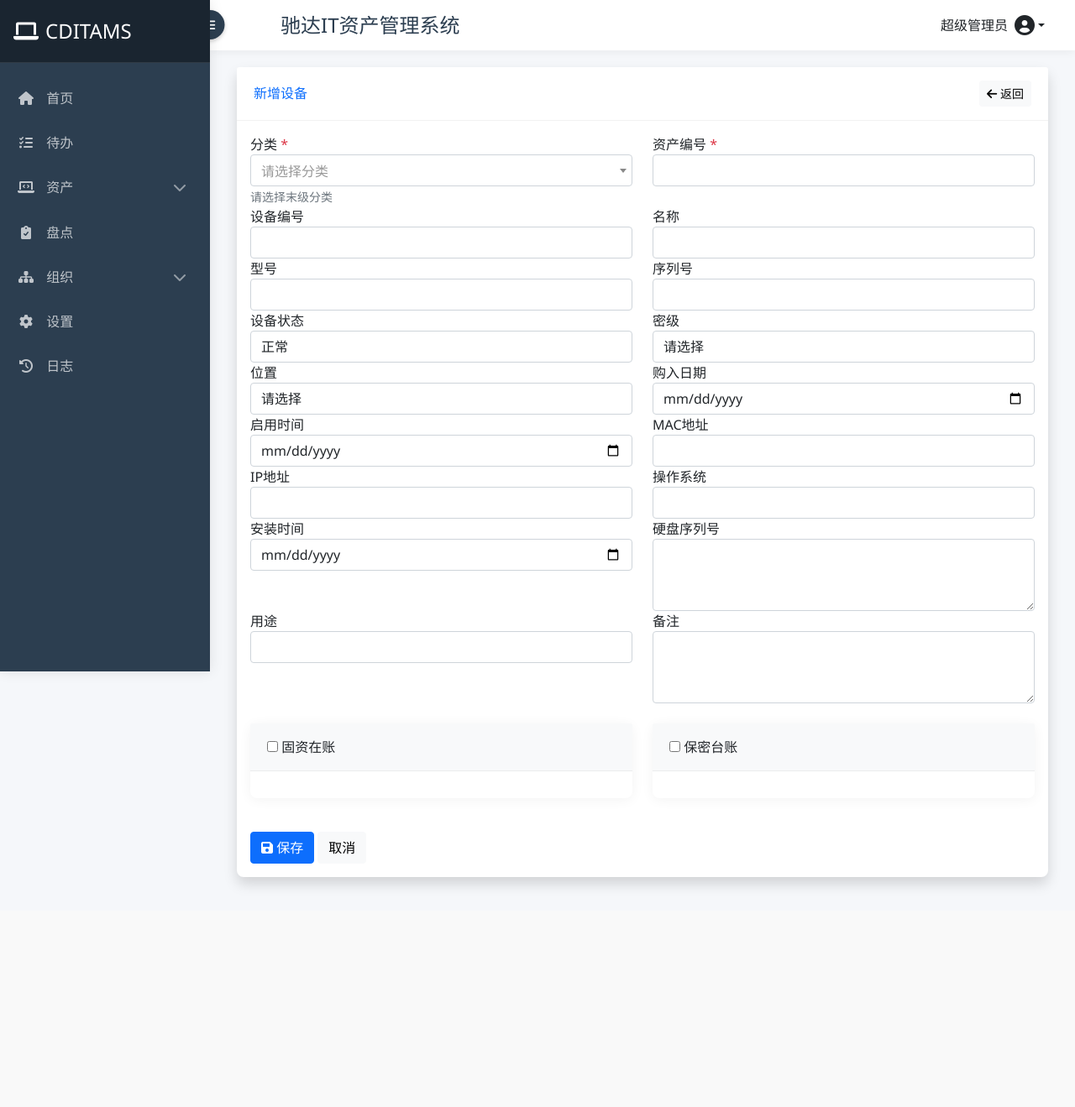
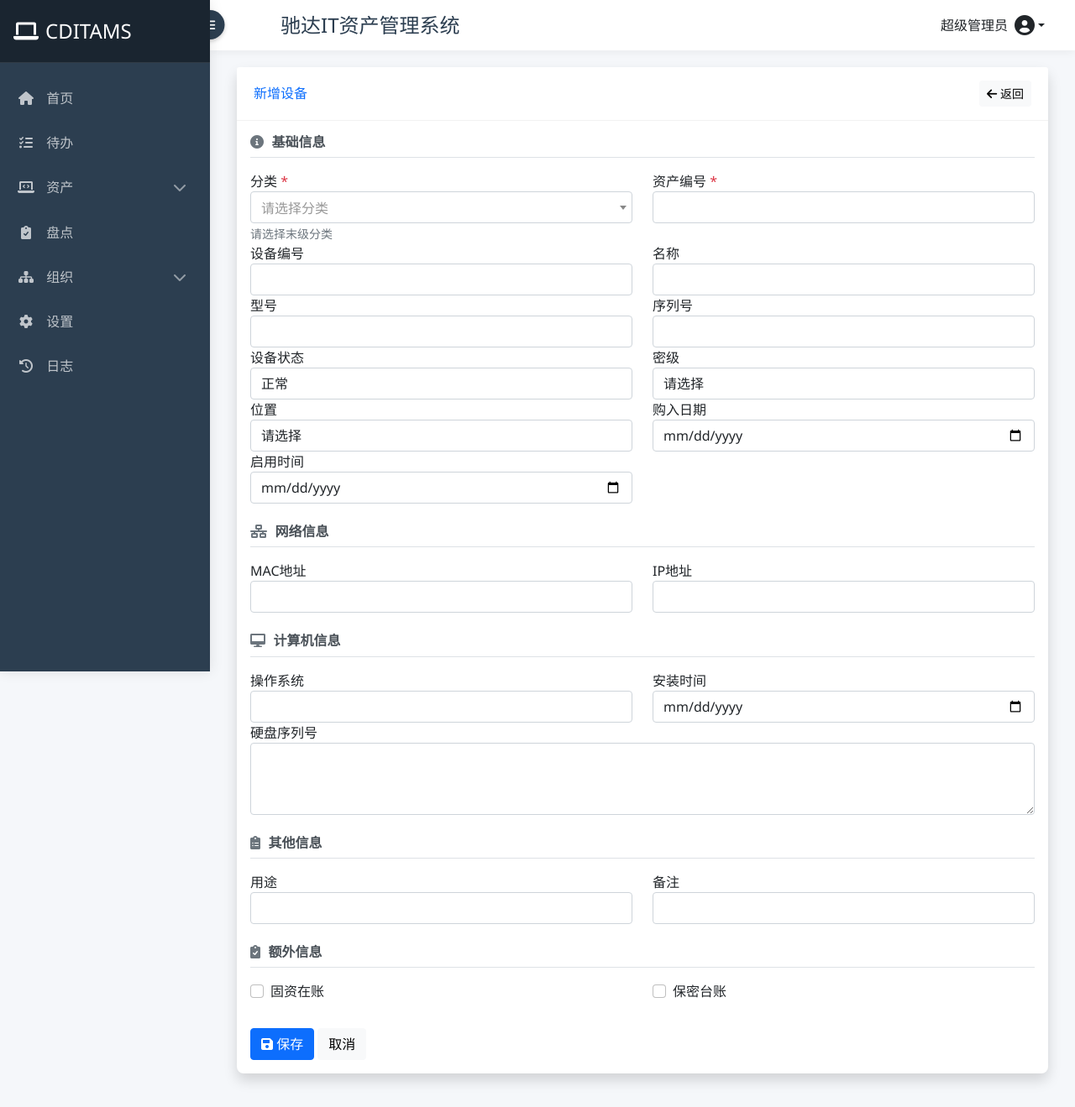
Before and after one commit to juzixs/CDITAMS, a Flask app: template app/templates/asset/device/form.html in a window 1280 px wide. Shown: the whole page at 84% size. Before the commit the page ends 1059 px from the top, so only its background shows below. Run offline with Flask 2, Linux system fonts and the light colour scheme; the template is opened without the code that fills it, so the values that code supplies are empty; a user stored in the database is signed in; some libraries are stand-ins or nearby versions.

Commit message:
完善添加设备

```diff
--- a/app/templates/asset/device/form.html
+++ b/app/templates/asset/device/form.html
@@ -69,6 +69,19 @@
         margin-right: 5px;
         color: #6c757d;
     }
+
+    /* 分类标题样式 */
+    .section-title {
+        font-size: 1rem;
+        font-weight: 600;
+        color: #495057;
+        padding-bottom: 0.5rem;
+    }
+
+    .section-title i {
+        margin-right: 0.6rem;
+        color: #6c757d;
+    }
 </style>
 {% endblock %}
 
@@ -85,6 +98,9 @@
         </div>
         <div class="card-body">
             <form @submit.prevent="saveDevice">
+                <!-- 基础信息 -->
+                <div class="mb-4">
+                    <h5 class="mb-3 border-bottom pb-2 section-title"><i class="fas fa-info-circle"></i>基础信息</h5>
                     <div class="row">
                         <div class="col-md-6">
                             <div class="form-group">
@@ -167,7 +183,7 @@
                                 <label>密级</label>
                                 <select class="form-control" v-model="form.security_level">
                                     <option value="">请选择</option>
-                                <option value="公开">公开</option>
+                                    <option value="非密">非密</option>
                                     <option value="内部">内部</option>
                                     <option value="秘密">秘密</option>
                                     <option value="机密">机密</option>
@@ -199,41 +215,58 @@
                                 <input type="date" class="form-control" v-model="form.activation_date">
                             </div>
                         </div>
+                    </div>
+                </div>
+
+                <!-- 网络信息 -->
+                <div class="mb-4">
+                    <h5 class="mb-3 border-bottom pb-2 section-title"><i class="fas fa-network-wired"></i>网络信息</h5>
+                    <div class="row">
                         <div class="col-md-6">
                             <div class="form-group">
                                 <label>MAC地址</label>
                                 <input type="text" class="form-control" v-model="form.mac_address">
                             </div>
                         </div>
-                </div>
-                <div class="row">
                         <div class="col-md-6">
                             <div class="form-group">
                                 <label>IP地址</label>
                                 <input type="text" class="form-control" v-model="form.ip_address">
                             </div>
                         </div>
+                    </div>
+                </div>
+
+                <!-- 计算机类信息 -->
+                <div class="mb-4">
+                    <h5 class="mb-3 border-bottom pb-2 section-title"><i class="fas fa-desktop"></i>计算机信息</h5>
+                    <div class="row">
                         <div class="col-md-6">
                             <div class="form-group">
                                 <label>操作系统</label>
                                 <input type="text" class="form-control" v-model="form.operating_system">
                             </div>
                         </div>
-                </div>
-                <div class="row">
                         <div class="col-md-6">
                             <div class="form-group">
                                 <label>安装时间</label>
                                 <input type="date" class="form-control" v-model="form.installation_date">
                             </div>
                         </div>
-                    <div class="col-md-6">
+                    </div>
+                    <div class="row">
+                        <div class="col-md-12">
                             <div class="form-group">
                                 <label>硬盘序列号</label>
                                 <textarea class="form-control" v-model="form.disk_serial" rows="3"></textarea>
                             </div>
                         </div>
                     </div>
+                </div>
+
+                <!-- 其他信息 -->
+                <div class="mb-4">
+                    <h5 class="mb-3 border-bottom pb-2 section-title"><i class="fas fa-clipboard-list"></i>其他信息</h5>
                     <div class="row">
                         <div class="col-md-6">
                             <div class="form-group">
@@ -244,49 +277,41 @@
                         <div class="col-md-6">
                             <div class="form-group">
                                 <label>备注</label>
-                            <textarea class="form-control" v-model="form.remarks" rows="3"></textarea>
+                                <input type="text" class="form-control" v-model="form.remarks">
+                            </div>
                         </div>
                     </div>
                 </div>
 
-                <!-- 固资在账和保密台账分组 -->
-                <div class="mt-4">
+                <!-- 额外信息 -->
+                <div class="mb-4">
+                    <h5 class="mb-3 border-bottom pb-2 section-title"><i class="fas fa-clipboard-check"></i>额外信息</h5>
                     <div class="row">
                         <div class="col-md-6">
-                            <div class="card mb-3">
-                                <div class="card-header bg-light">
-                                    <div class="custom-control custom-checkbox">
-                                        <input type="checkbox" class="custom-control-input" id="isFixedAsset" v-model="form.is_fixed_asset">
-                                        <label class="custom-control-label font-weight-bold" for="isFixedAsset">固资在账</label>
+                            <div class="form-group">
+                                <div class="form-check mb-2">
+                                    <input type="checkbox" class="form-check-input" id="isFixedAsset" v-model="form.is_fixed_asset">
+                                    <label class="form-check-label font-weight-bold" for="isFixedAsset">固资在账</label>
                                 </div>
-                                </div>
-                                <div class="card-body" v-if="form.is_fixed_asset">
-                                    <div class="form-group mb-0">
+                                <div v-if="form.is_fixed_asset" class="mt-2 pl-4 border-left">
+                                    <div class="form-group">
                                         <label>卡片编号</label>
                                         <input type="text" class="form-control" v-model="form.card_number">
                                     </div>
                                 </div>
-                                <div class="card-body" v-else>
-                                    <!-- 空白区域 -->
-                                </div>
                             </div>
                         </div>
                         <div class="col-md-6">
-                            <div class="card mb-3">
-                                <div class="card-header bg-light">
-                                    <div class="custom-control custom-checkbox">
-                                        <input type="checkbox" class="custom-control-input" id="secretInventory" v-model="form.secret_inventory">
-                                        <label class="custom-control-label font-weight-bold" for="secretInventory">保密台账</label>
+                            <div class="form-group">
+                                <div class="form-check mb-2">
+                                    <input type="checkbox" class="form-check-input" id="secretInventory" v-model="form.secret_inventory">
+                                    <label class="form-check-label font-weight-bold" for="secretInventory">保密台账</label>
                                 </div>
-                                </div>
-                                <div class="card-body" v-if="form.secret_inventory">
-                                    <div class="form-group mb-0">
+                                <div v-if="form.secret_inventory" class="mt-2 pl-4 border-left">
+                                    <div class="form-group">
                                         <label>台账分类</label>
                                         <input type="text" class="form-control" v-model="form.inventory_category">
                                     </div>
-                                </div>
-                                <div class="card-body" v-else>
-                                    <!-- 空白区域 -->
                                 </div>
                             </div>
                         </div>
@@ -294,9 +319,8 @@
                 </div>
 
                 <!-- 设备自定义字段会在这里动态渲染 -->
-                <div v-if="customFields.length > 0" class="mt-4">
-                    <h5>自定义字段</h5>
-                    <hr>
+                <div v-if="customFields.length > 0" class="mb-4">
+                    <h5 class="mb-3 border-bottom pb-2 section-title"><i class="fas fa-sliders-h"></i>自定义字段</h5>
                     <div class="row" v-for="(field, index) in customFields" :key="field.id">
                         <div class="col-md-6" v-if="index % 2 === 0">
                             <div class="form-group">
```
Lines whose indentation alone changed are shown as unchanged.
